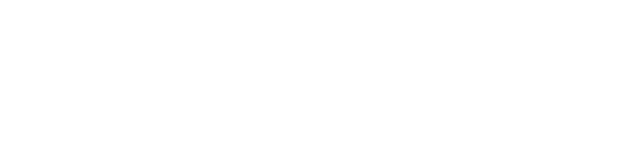
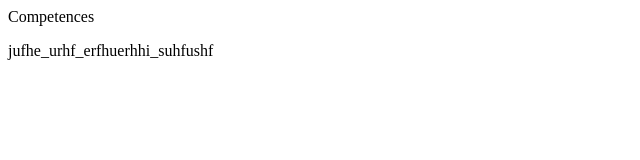
Before and after one commit to Ariane05-hu/Ariane, a plain HTML site: page index.html in a window 1280 px wide. Shown: the whole page, without its empty margins (0-640 px from the left). Drawn offline with Linux system fonts and the light colour scheme.

Commit message:
mise en place de la section competences

```diff
--- a/index.html
+++ b/index.html
@@ -7,6 +7,7 @@
     <link rel="stylesheet" href="style.css">
 </head>
 <body>
-
+    <section>Competences</section>
+    <p>jufhe_urhf_erfhuerhhi_suhfushf</p>
 </body>
 </html>
```
